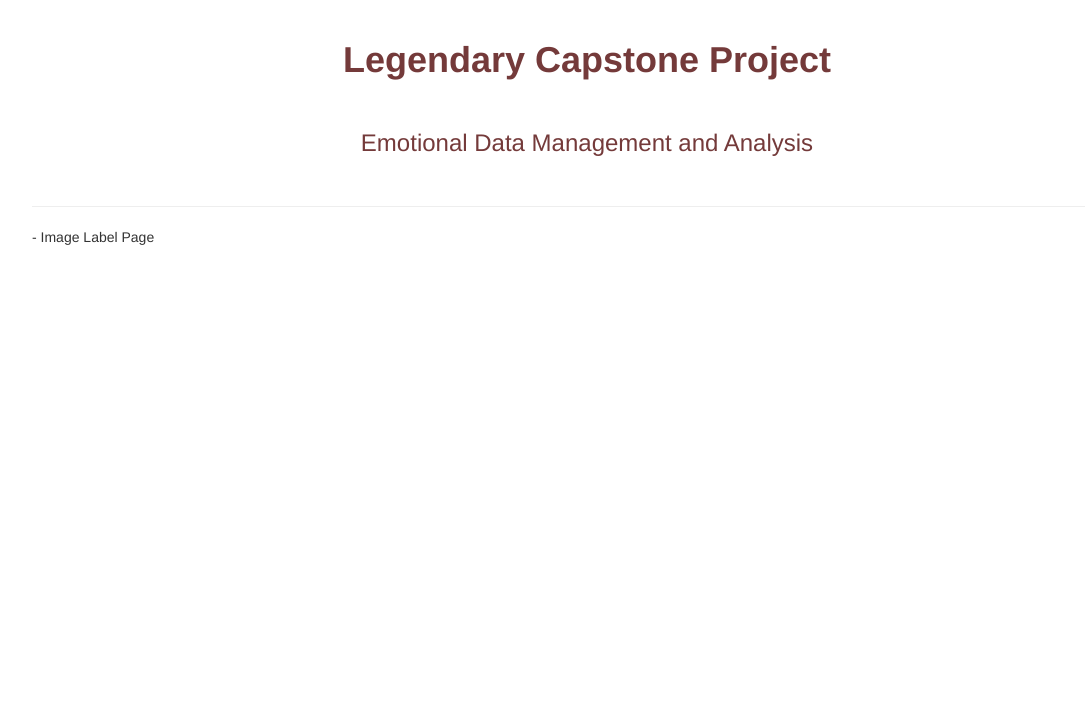
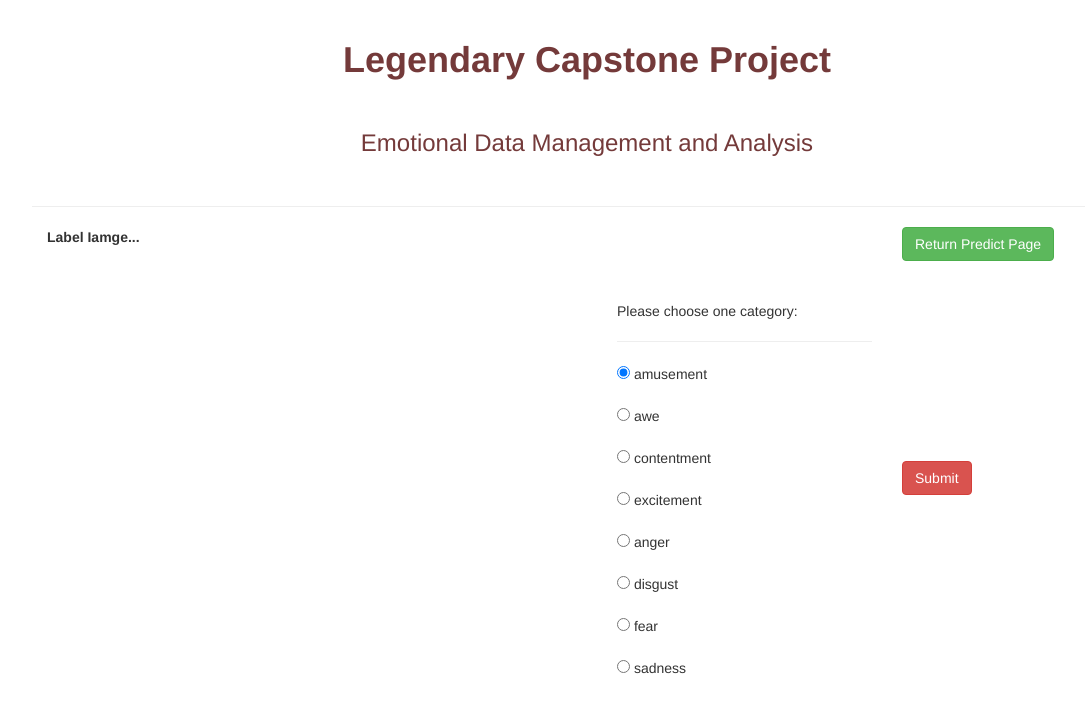
Before and after one commit to volauvent/legendary, a Flask app: page /labelling in a window 1280 px wide. Shown: the top 713 px of the page, without its empty margins (53-1138 px from the left). Run offline with Flask 2, Linux system fonts and the light colour scheme; some libraries are stand-ins or nearby versions.

Commit message:
finish labelling.html framework

```diff
--- a/frontend/app/templates/labelling.html
+++ b/frontend/app/templates/labelling.html
@@ -2,15 +2,56 @@
 {% block content%}
   	<div class="container">
       <div class="row">
-        <div class="col-md-6">
-          <p>
 
-          - Image Label Page
 
-          </p>
+        <div class="col-md-12">
+          <div class="col-md-9">
+            <p><b>Label Iamge...</b></p>
+          </div>
+
+
+          <div class="col-md-3">
+            <a href="/index"><button type="button" id="to-label-page" class="btn btn-success">Return Predict Page</button></a>
+          </div>
+          <br>
         </div>
 
 
+        <div class="col-md-12">
+          <br><br>
+          <div class="col-md-6">
+            <img id="label-img" width = "100%">
+          </div>
+
+
+          <div class="col-md-3">
+            <p>Please choose one category:</p>
+            <hr>
+            <form>
+              <input type="radio" name="emotion" value="amusement" checked> amusement
+              <br><br>
+              <input type="radio" name="emotion" value="awe"> awe
+              <br><br>
+              <input type="radio" name="emotion" value="contentment"> contentment
+              <br><br>
+              <input type="radio" name="emotion" value="excitement"> excitement
+              <br><br>
+              <input type="radio" name="emotion" value="anger"> anger
+              <br><br>
+              <input type="radio" name="emotion" value="disgust"> disgust
+              <br><br>
+              <input type="radio" name="emotion" value="fear"> fear
+              <br><br>
+              <input type="radio" name="emotion" value="sadness"> sadness
+            </form>
+          </div>
+
+
+          <div class="col-md-3">
+            <br><br><br><br><br><br><br><br>
+            <p><button type="button" id="submit-label" class="btn btn-danger">Submit</button></p>
+          </div>
+        </div>
       </div>
 
   	</div>
```
Also changed, not shown: frontend/app/templates/base.html (+14 -4 lines), frontend/app/templates/index.html (+11 -4 lines).
